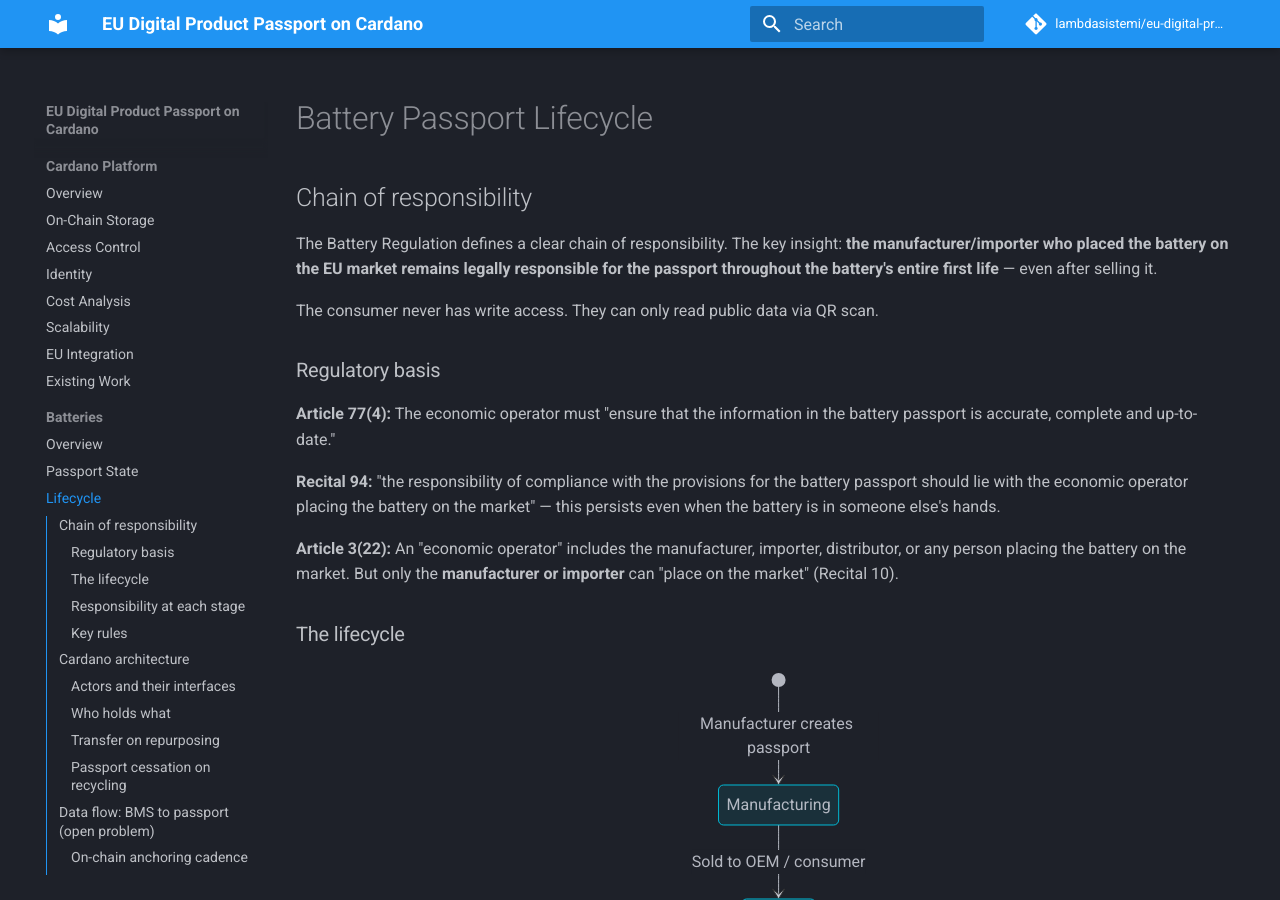
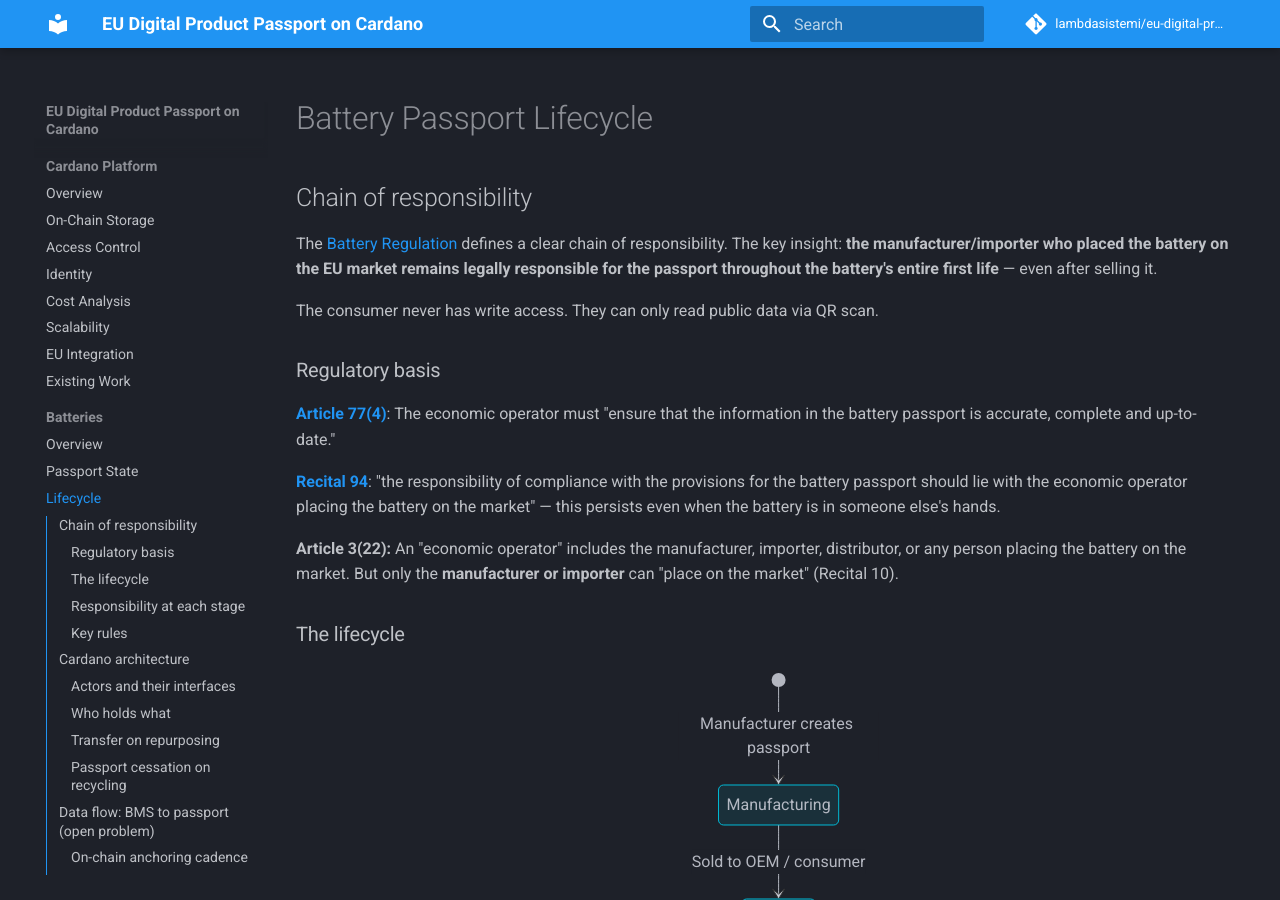
Before and after one commit to lambdasistemi/eu-digital-product-passport, an MkDocs documentation site: the page built from docs/sectors/batteries/lifecycle.md, in a window 1280 px wide and 900 px high. Built offline with MkDocs 1.6.1 and Material for MkDocs 9.7.7, drawn with Linux system fonts in a browser that asks for light colours; comment, search, counter and statistics services are not loaded; part of the change alters nothing that is shown.

```diff
--- a/docs/sectors/batteries/lifecycle.md
+++ b/docs/sectors/batteries/lifecycle.md
@@ -2,15 +2,15 @@
 
 ## Chain of responsibility
 
-The Battery Regulation defines a clear chain of responsibility. The key insight: **the manufacturer/importer who placed the battery on the EU market remains legally responsible for the passport throughout the battery's entire first life** — even after selling it.
+The [Battery Regulation](../references.md#reg-battery) defines a clear chain of responsibility. The key insight: **the manufacturer/importer who placed the battery on the EU market remains legally responsible for the passport throughout the battery's entire first life** — even after selling it.
 
 The consumer never has write access. They can only read public data via QR scan.
 
 ### Regulatory basis
 
-**Article 77(4):** The economic operator must "ensure that the information in the battery passport is accurate, complete and up-to-date."
+[**Article 77(4)**](../references.md#bat-art77-4): The economic operator must "ensure that the information in the battery passport is accurate, complete and up-to-date."
 
-**Recital 94:** "the responsibility of compliance with the provisions for the battery passport should lie with the economic operator placing the battery on the market" — this persists even when the battery is in someone else's hands.
+[**Recital 94**](../references.md#bat-rec94): "the responsibility of compliance with the provisions for the battery passport should lie with the economic operator placing the battery on the market" — this persists even when the battery is in someone else's hands.
 
 **Article 3(22):** An "economic operator" includes the manufacturer, importer, distributor, or any person placing the battery on the market. But only the **manufacturer or importer** can "place on the market" (Recital 10).
 
```
